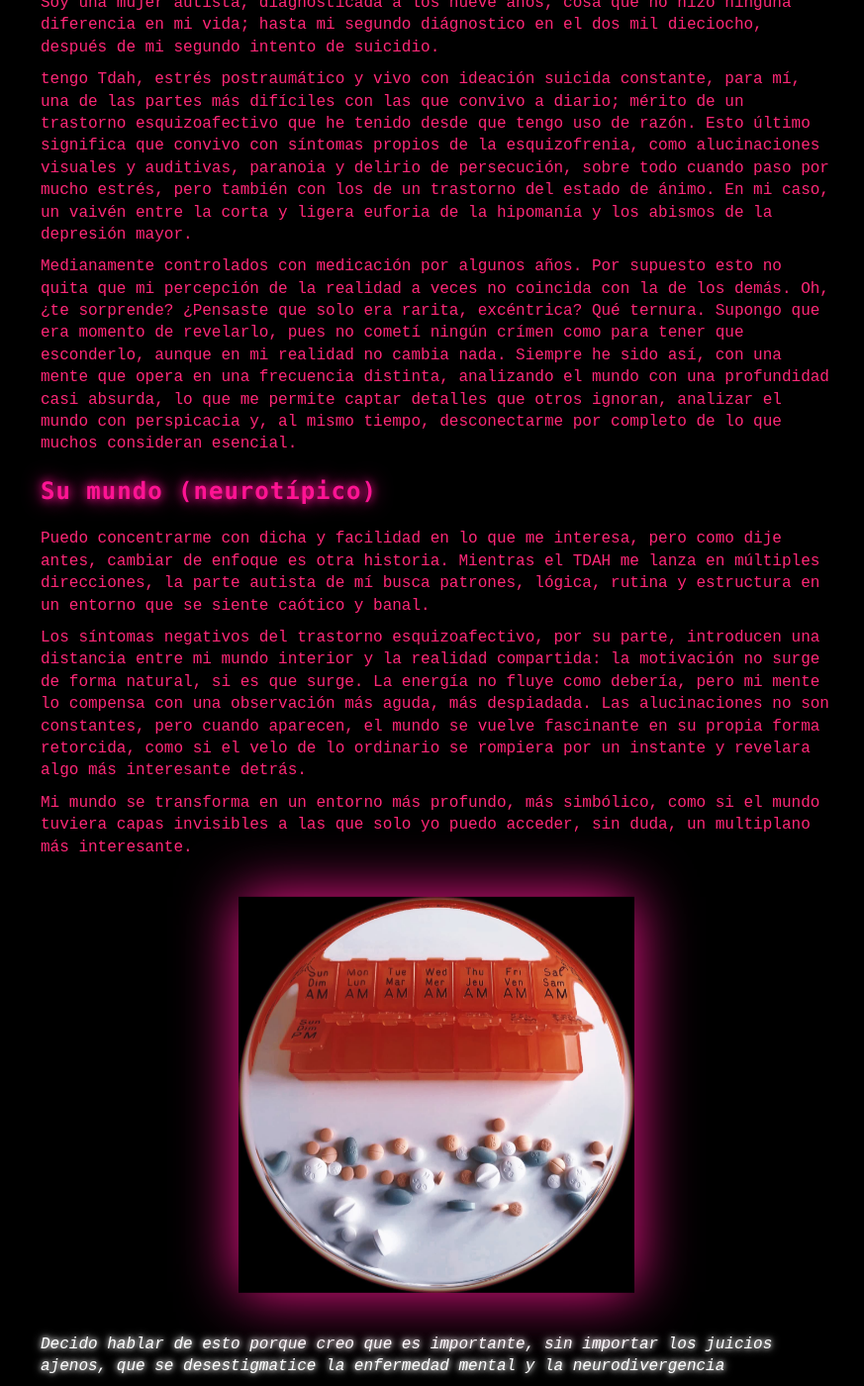
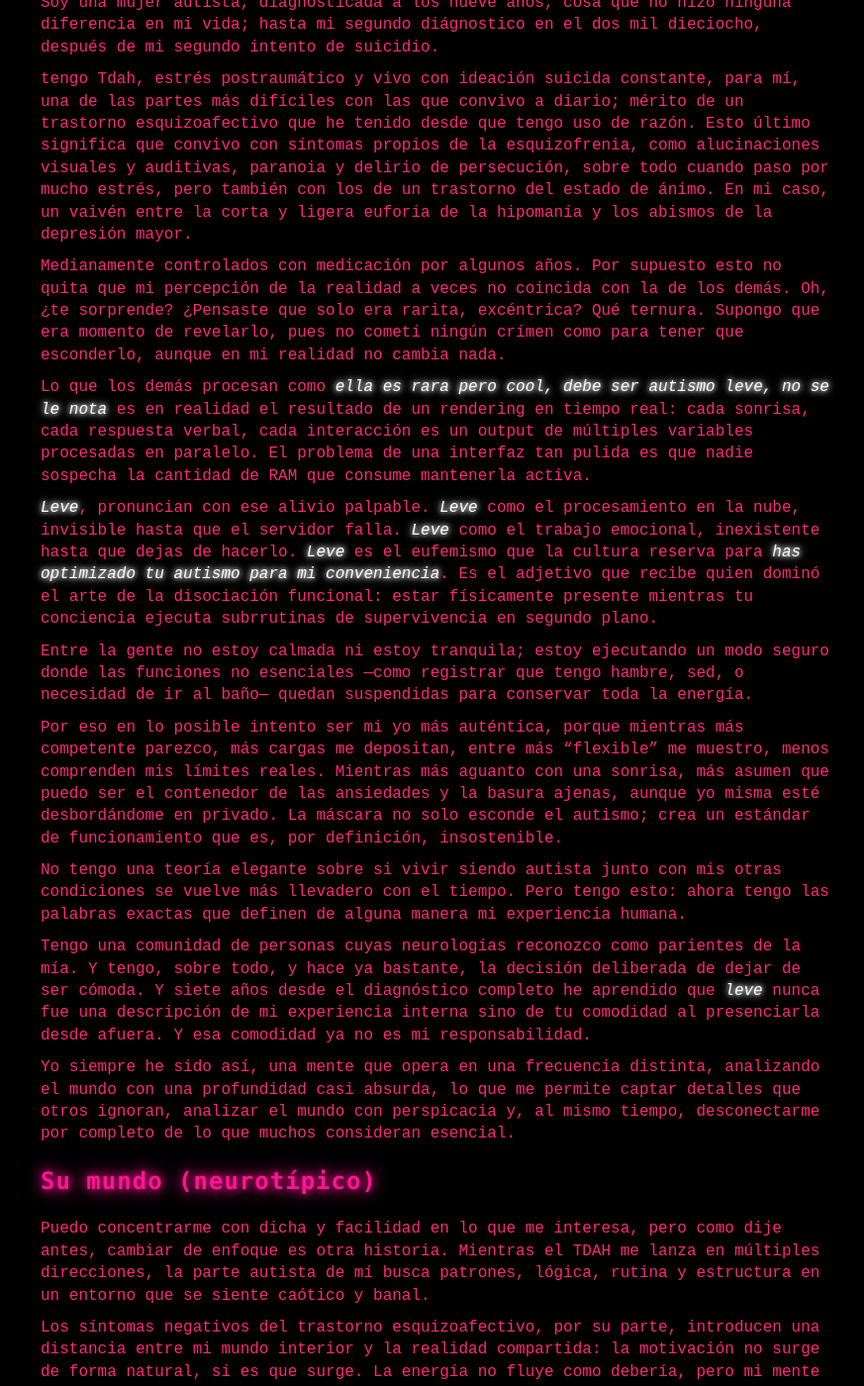
Before and after one commit to medusahra/medusahra.github.io, a Jekyll site: the page built from _posts/2025-11-13-neurodivergente.md, in a window 1280 px wide and 1400 px high, scrolled down 3774 px. Shown: the whole window at 99% size, without its empty margins (199-1072 px from the left). Built offline with Jekyll 4.4.1, drawn with Linux system fonts in a browser that asks for light colours.

Commit message:
Update 2025-11-13-neurodivergente.md

```diff
--- a/_posts/2025-11-13-neurodivergente.md
+++ b/_posts/2025-11-13-neurodivergente.md
@@ -70,7 +70,27 @@ paranoia y delirio de persecución, sobre todo cuando paso por mucho estrés, pe
 En mi caso, un vaivén entre la corta y ligera euforia de la hipomanía y los abismos de la depresión mayor.
 <div style="margin: 10px 0;"></div>
 Medianamente controlados con medicación por algunos años. Por supuesto esto no quita que mi percepción de la realidad a veces no coincida con la de los demás.
-Oh, ¿te sorprende? ¿Pensaste que solo era rarita, excéntrica? Qué ternura. Supongo que era momento de revelarlo, pues no cometí ningún crímen como para tener que esconderlo, aunque en mi realidad no cambia nada. Siempre he sido así, con una mente que opera en una frecuencia distinta, analizando el mundo con una profundidad casi absurda, lo que me permite captar detalles que otros ignoran, analizar el mundo con perspicacia y, al mismo tiempo, desconectarme por completo de lo que muchos consideran esencial.
+Oh, ¿te sorprende? ¿Pensaste que solo era rarita, excéntrica? Qué ternura. Supongo que era momento de revelarlo, pues no cometí ningún crímen como para tener que esconderlo, aunque en mi realidad no cambia nada.
+<div style="margin: 10px 0;"></div>
+Lo que los demás procesan como *ella es rara pero cool, debe ser autismo leve, no se le nota* es en realidad el resultado de un rendering en tiempo real: cada sonrisa, cada respuesta verbal, cada interacción es un output de múltiples variables procesadas en paralelo. El problema de una interfaz tan pulida es que nadie sospecha la cantidad de RAM que consume mantenerla activa.
+<div style="margin: 10px 0;"></div>
+*Leve*, pronuncian con ese alivio palpable. *Leve* como el procesamiento en la nube, invisible hasta que el servidor falla. *Leve* como el trabajo emocional, inexistente hasta que dejas de hacerlo. *Leve* es el eufemismo que la cultura reserva para *has optimizado tu autismo para mi conveniencia*. Es el adjetivo que recibe quien dominó el arte de la disociación funcional: estar físicamente presente mientras tu conciencia ejecuta subrrutinas de supervivencia en segundo plano.
+<div style="margin: 10px 0;"></div>
+Entre la gente no estoy calmada ni estoy tranquila; estoy ejecutando un modo seguro donde las funciones no esenciales —como registrar que tengo hambre, sed, o necesidad de ir al baño— quedan suspendidas para conservar toda la energía.
+<div style="margin: 10px 0;"></div>
+Por eso en lo posible intento ser mi yo más auténtica, porque mientras más competente parezco, más cargas me depositan, entre más "flexible" me muestro, menos comprenden mis límites reales.
+Mientras más aguanto con una sonrisa, más asumen que puedo ser el contenedor de las ansiedades y la basura ajenas, aunque yo misma esté desbordándome en privado.
+La máscara no solo esconde el autismo; crea un estándar de funcionamiento que es, por definición, insostenible.
+<div style="margin: 10px 0;"></div>
+No tengo una teoría elegante sobre si vivir siendo autista junto con mis otras condiciones se vuelve más llevadero con el tiempo.
+Pero tengo esto: ahora tengo las palabras exactas que definen de alguna manera mi experiencia humana.
+<div style="margin: 10px 0;"></div>
+Tengo una comunidad de personas cuyas neurologías reconozco como parientes de la mía. Y tengo, sobre todo, y hace ya bastante, la decisión deliberada de dejar de ser cómoda.
+Y siete años desde el diagnóstico completo he aprendido que *leve* nunca fue una descripción de mi experiencia interna sino de tu comodidad al presenciarla desde afuera.
+Y esa comodidad ya no es mi responsabilidad.
+<div style="margin: 10px 0;"></div>
+Yo siempre he sido así, una mente que opera en una frecuencia distinta, analizando el mundo con una profundidad casi absurda, lo que me permite captar detalles que otros ignoran, analizar
+el mundo con perspicacia y, al mismo tiempo, desconectarme por completo de lo que muchos consideran esencial.
 <div style="margin: 20px 0;"></div>
 ### Su mundo (neurotípico)
 <div style="margin: 20px 0;"></div>
```
